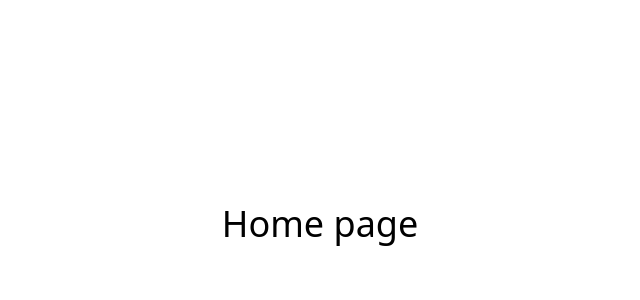
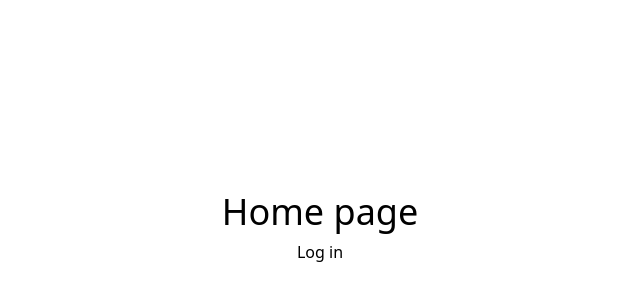
Before and after one commit to karmek-k/remind-me, a Next.js app in the folder frontend/: page / in a window 1280 px wide. Shown: the part 168-468 px from the top of the page, without its empty margins (320-960 px from the left). Built offline with nearby package versions, Linux system fonts and the light colour scheme.

Commit message:
Create login page

```diff
--- a/frontend/pages/index.tsx
+++ b/frontend/pages/index.tsx
@@ -1,9 +1,18 @@
 import type { NextPage } from 'next';
+import Link from 'next/link';
 
 import Layout from '../components/Layout';
 
 const Home: NextPage = () => {
-  return <Layout title="Home page"></Layout>;
+  return (
+    <Layout title="Home page">
+      <ul>
+        <li>
+          <Link href="/login">Log in</Link>
+        </li>
+      </ul>
+    </Layout>
+  );
 };
 
 export default Home;
--- /dev/null
+++ b/frontend/pages/login.tsx
@@ -0,0 +1,9 @@
+import type { NextPage } from 'next';
+
+import Layout from '../components/Layout';
+
+const Home: NextPage = () => {
+  return <Layout title="Log in"></Layout>;
+};
+
+export default Home;
```
